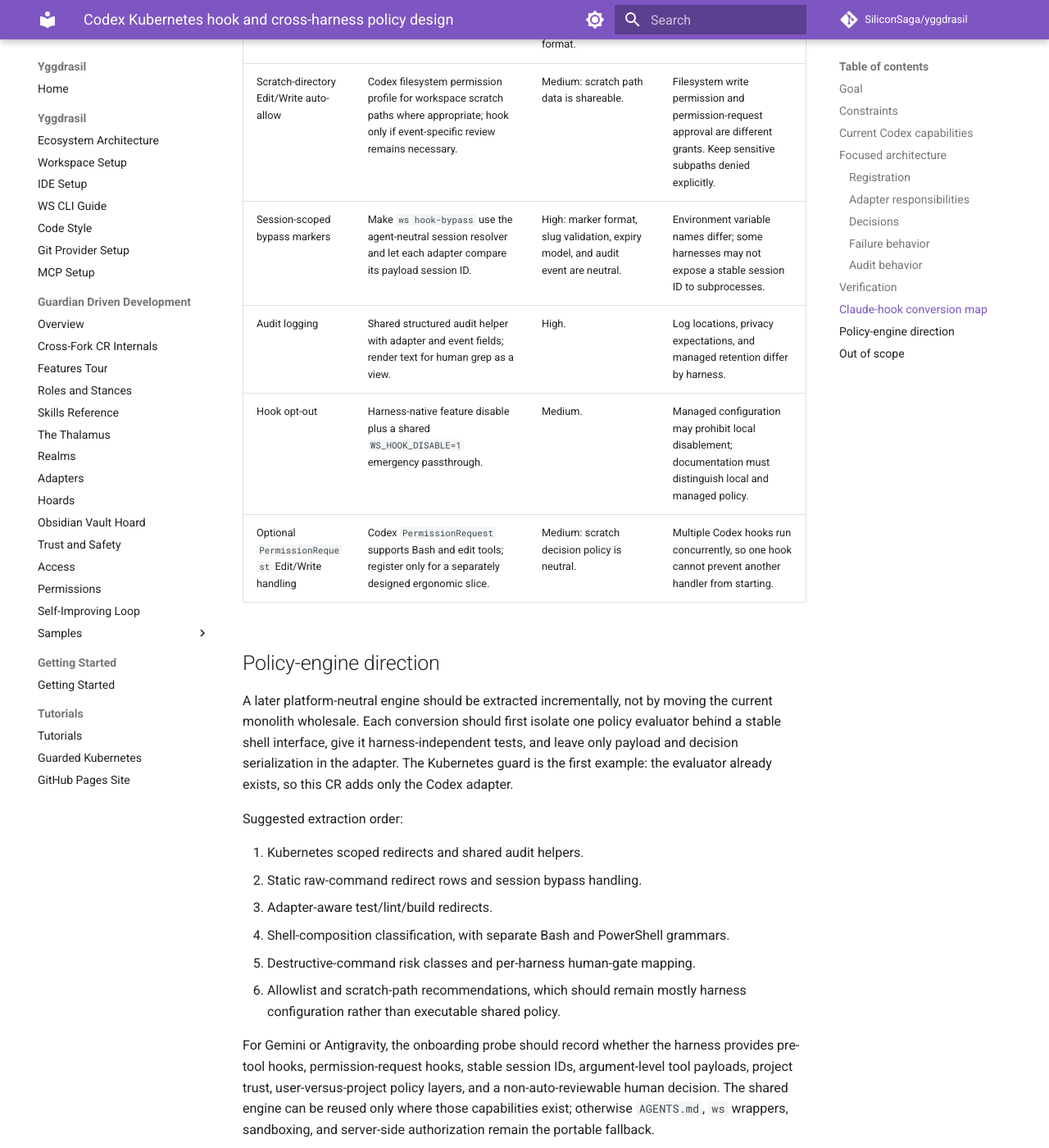
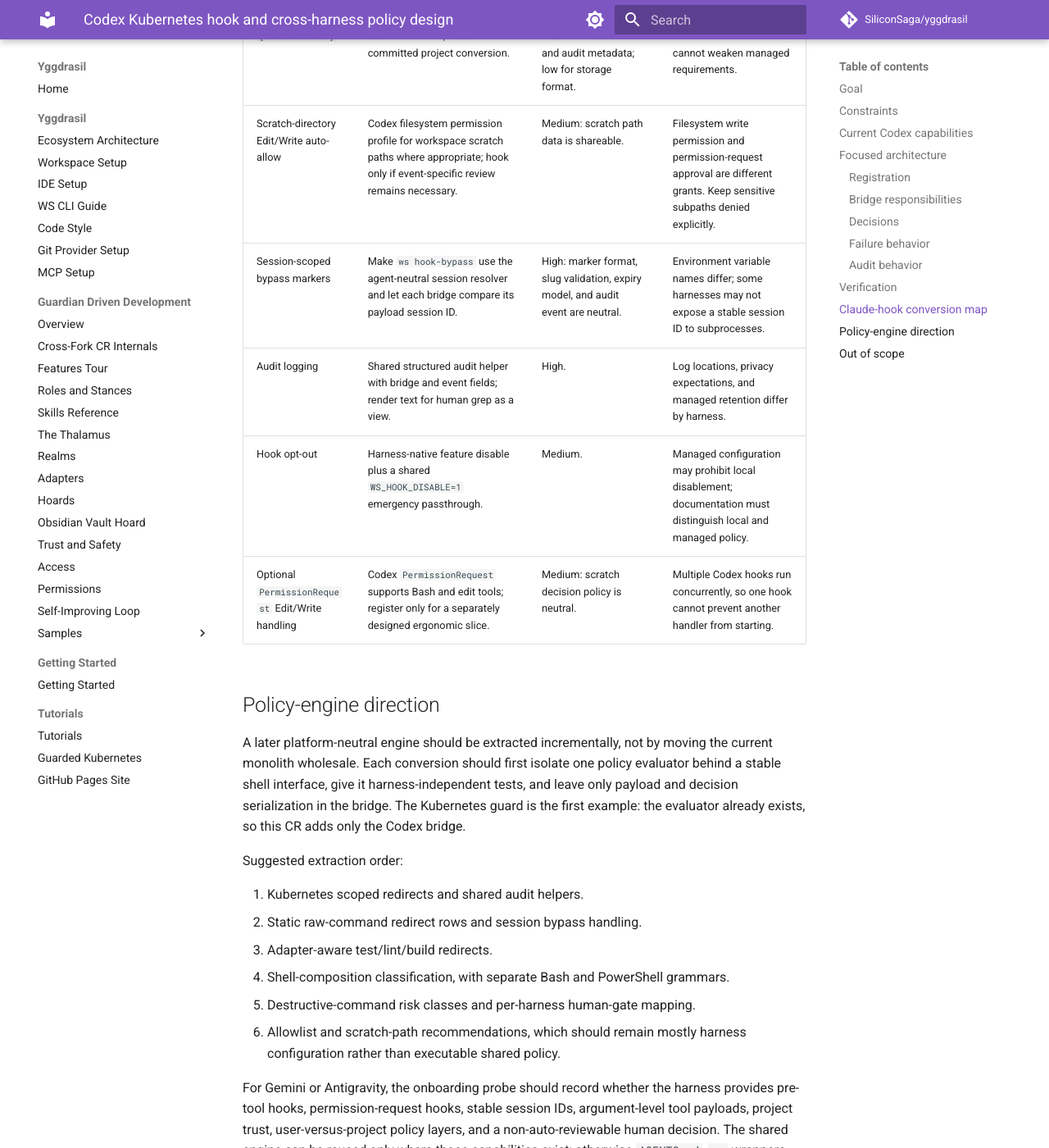
Before and after one commit to SiliconSaga/yggdrasil, an MkDocs documentation site: the page built from docs/plans/2026-06-29-codex-k8s-hook-design.md, in a window 1280 px wide and 1400 px high, scrolled down 5306 px. Shown: the whole window at 82% size. Built offline with MkDocs 1.6.1 and Material for MkDocs 9.7.7, drawn with Linux system fonts in a browser that asks for light colours; comment, search, counter and statistics services are not loaded; some of the changed text lies outside the part shown.

Commit message:
docs(codex): reserve adapter term for component actions
Call the harness-specific Codex layer a bridge so GDD can retain adapter as the unambiguous name for component test, lint, and build command wiring.

Mark the reviewed design ready for implementation.

Co-Authored-By: Codex GPT-5 <noreply@openai.com>

```diff
--- a/docs/plans/2026-06-29-codex-k8s-hook-design.md
+++ b/docs/plans/2026-06-29-codex-k8s-hook-design.md
@@ -30,9 +30,9 @@ Add `.codex/hooks.json` with one `PreToolUse` matcher for `Bash`. Its command re
 
 Codex may begin a session below the repository root, so registration must not assume the session working directory is the root. The hook command follows Codex's documented repository-root resolution pattern.
 
-### Adapter responsibilities
+### Bridge responsibilities
 
-`.codex/hooks/gdd-k8s-hook.sh` is a thin Codex adapter. It will:
+`.codex/hooks/gdd-k8s-hook.sh` is a thin Codex bridge. It will:
 
 1. Read the Codex hook JSON payload from stdin and extract the hook event, tool name, command, working directory, and session ID.
 2. Pass through when the event is not `PreToolUse`, the tool is not `Bash`, required local files are unavailable, no Kubernetes scope is active for the session, or the command is unrelated to Kubernetes.
@@ -40,11 +40,11 @@ Codex may begin a session below the repository root, so registration must not as
 4. Source `scripts/ws-k8s-guard.sh` and use `k8s_guard_evaluate` and `k8s_render_block` for command classification and corrective text.
 5. Emit Codex-native allow or deny output and write a compact audit entry under the Codex home.
 
-The adapter does not parse Kubernetes verbs itself. Policy classification stays in `scripts/ws-k8s-guard.sh`.
+The bridge does not parse Kubernetes verbs itself. Policy classification stays in `scripts/ws-k8s-guard.sh`.
 
 ### Decisions
 
-When a scope is active, the adapter applies these decisions:
+When a scope is active, the bridge applies these decisions:
 
 | Invocation | Guard result | Decision |
 |---|---|---|
@@ -57,7 +57,7 @@ When a scope is active, the adapter applies these decisions:
 | Shell script whose file contains raw `kubectl` | N/A | Deny with guidance to route the Kubernetes steps through `ws k8s`. |
 | Any Kubernetes command with a valid session-scoped `k8s` bypass marker | N/A | Pass through and audit the bypass. The wrapper's own guard remains active. |
 
-The adapter intentionally does not scan arbitrary shell strings recursively beyond the existing direct-script case. Shell-composition enforcement belongs to a later generic policy slice.
+The bridge intentionally does not scan arbitrary shell strings recursively beyond the existing direct-script case. Shell-composition enforcement belongs to a later generic policy slice.
 
 ### Failure behavior
 
@@ -86,11 +86,11 @@ Run the focused Codex hook tests, the existing shared guard tests, and `ws test
 
 ## Claude-hook conversion map
 
-The long-term design should separate policy data and evaluators from harness adapters. A shared engine should consume a normalized event such as `{session_id, event, tool, command, cwd, project_root}` and return one of four platform-neutral outcomes: `allow`, `approval-request`, `human-required`, or `forbidden`, plus a reason and audit metadata. Each harness adapter maps only outcomes that its event can faithfully express. In particular, `human-required` must never degrade into an auto-reviewable agent prompt.
+The long-term design should separate policy data and evaluators from harness bridges. A shared engine should consume a normalized event such as `{session_id, event, tool, command, cwd, project_root}` and return one of four platform-neutral outcomes: `allow`, `approval-request`, `human-required`, or `forbidden`, plus a reason and audit metadata. Each harness bridge maps only outcomes that its event can faithfully express. In particular, `human-required` must never degrade into an auto-reviewable agent prompt. In GDD documentation, `adapter` remains reserved for the component action wiring that maps `ws test`, `ws lint`, and `ws build` to target-specific commands.
 
 | Claude hook piece | Codex-compatible shape | Shared-engine fit | Capability risk or caveat |
 |---|---|---|---|
-| Input payload parsing and project-root discovery | Small Codex adapter normalizes the Codex payload and trusted project root. | Adapter boundary, not policy. | Field names and lifecycle scope are harness contracts. |
+| Input payload parsing and project-root discovery | Small Codex bridge normalizes the Codex payload and trusted project root. | Bridge boundary, not policy. | Field names and lifecycle scope are harness contracts. |
 | Tier 1 shell-composition denial | Codex `PreToolUse` hook over Bash commands; Codex `.rules` shell splitting is complementary but does not cover every advanced shell form. | High: tokenize once, return `forbidden` with corrective guidance. | Harnesses expose different shell tools and may pre-parse compound commands differently. PowerShell needs a separate grammar. |
 | Whole-tool PowerShell denial and narrow kuttl exception | Codex hook matcher for a PowerShell tool if that tool exists; otherwise command-level matching inside Bash. | Medium: tool policy and exception data are shareable. | Some harnesses have no distinct PowerShell tool, so capability discovery must precede registration. |
 | Tier 2 raw-command redirects (`git commit`, `git push`, provider CR creation, `git mv`) | Codex `PreToolUse` hook for deterministic corrective denial. `.rules` can reinforce commands that already require outside-sandbox execution but cannot cover workspace-local commands by itself. | High: redirect rows, suggestions, and bypass slugs are platform-neutral data. | A Codex `allow` or `prompt` rule is not equivalent to a training redirect. |
@@ -100,14 +100,14 @@ The long-term design should separate policy data and evaluators from harness ada
 | Claude `settings.json` allowlist | Replace with Codex sandbox/permission profiles and narrowly reviewed `.rules`; do not translate entries mechanically. | Low: the intent can be classified, but syntax and trust effects are platform-specific. | Claude allow may bypass a prompt, while Codex allow authorizes outside-sandbox execution. Mechanical conversion could broaden authority. |
 | Per-machine `[allow-extras]` | Codex user-level `.rules` or user-level hooks, not a committed project conversion. | Medium for recommendations and audit metadata; low for storage format. | User-level policy must remain user-owned and cannot weaken managed requirements. |
 | Scratch-directory Edit/Write auto-allow | Codex filesystem permission profile for workspace scratch paths where appropriate; hook only if event-specific review remains necessary. | Medium: scratch path data is shareable. | Filesystem write permission and permission-request approval are different grants. Keep sensitive subpaths denied explicitly. |
-| Session-scoped bypass markers | Make `ws hook-bypass` use the agent-neutral session resolver and let each adapter compare its payload session ID. | High: marker format, slug validation, expiry model, and audit event are neutral. | Environment variable names differ; some harnesses may not expose a stable session ID to subprocesses. |
-| Audit logging | Shared structured audit helper with adapter and event fields; render text for human grep as a view. | High. | Log locations, privacy expectations, and managed retention differ by harness. |
+| Session-scoped bypass markers | Make `ws hook-bypass` use the agent-neutral session resolver and let each bridge compare its payload session ID. | High: marker format, slug validation, expiry model, and audit event are neutral. | Environment variable names differ; some harnesses may not expose a stable session ID to subprocesses. |
+| Audit logging | Shared structured audit helper with bridge and event fields; render text for human grep as a view. | High. | Log locations, privacy expectations, and managed retention differ by harness. |
 | Hook opt-out | Harness-native feature disable plus a shared `WS_HOOK_DISABLE=1` emergency passthrough. | Medium. | Managed configuration may prohibit local disablement; documentation must distinguish local and managed policy. |
 | Optional `PermissionRequest` Edit/Write handling | Codex `PermissionRequest` supports Bash and edit tools; register only for a separately designed ergonomic slice. | Medium: scratch decision policy is neutral. | Multiple Codex hooks run concurrently, so one hook cannot prevent another handler from starting. |
 
 ## Policy-engine direction
 
-A later platform-neutral engine should be extracted incrementally, not by moving the current monolith wholesale. Each conversion should first isolate one policy evaluator behind a stable shell interface, give it harness-independent tests, and leave only payload and decision serialization in the adapter. The Kubernetes guard is the first example: the evaluator already exists, so this CR adds only the Codex adapter.
+A later platform-neutral engine should be extracted incrementally, not by moving the current monolith wholesale. Each conversion should first isolate one policy evaluator behind a stable shell interface, give it harness-independent tests, and leave only payload and decision serialization in the bridge. The Kubernetes guard is the first example: the evaluator already exists, so this CR adds only the Codex bridge.
 
 Suggested extraction order:
 
```
Also changed, not shown: other parts of docs/plans/2026-06-29-codex-k8s-hook-design.md (+1 -1 lines).
